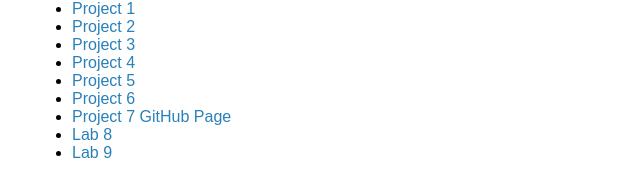
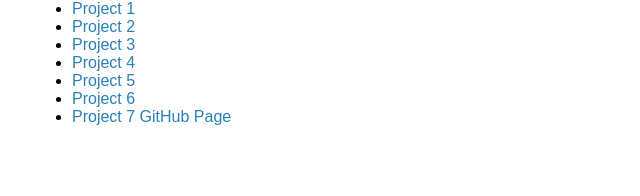
Before and after one commit to laddisu/laddisu.github.io, a plain HTML site: page index.html in a window 1280 px wide. Shown: the part 214-410 px from the top of the page, 208-848 px from the left. Drawn offline with Linux system fonts and the light colour scheme.

Commit message:
Update index.html

```diff
--- a/index.html
+++ b/index.html
@@ -24,8 +24,6 @@
     <li><a href="https://github.com/laddisu/cit281-p5." target="_blank">Project 5</a></li>
     <li><a href="https://github.com/laddisu/cit281-p6" target="_blank">Project 6</a></li>
     <li><a href="https://laddisu.github.io/cit281-p7" target="_blank">Project 7 GitHub Page</a></li>
-    <li><a href="https://github.com/laddisu/cit281-lab8" target="_blank">Lab 8</a></li>
-    <li><a href="https://github.com/laddisu/cit281-lab9" target="_blank">Lab 9</a></li>
   </ul>
 
 </body>
```
